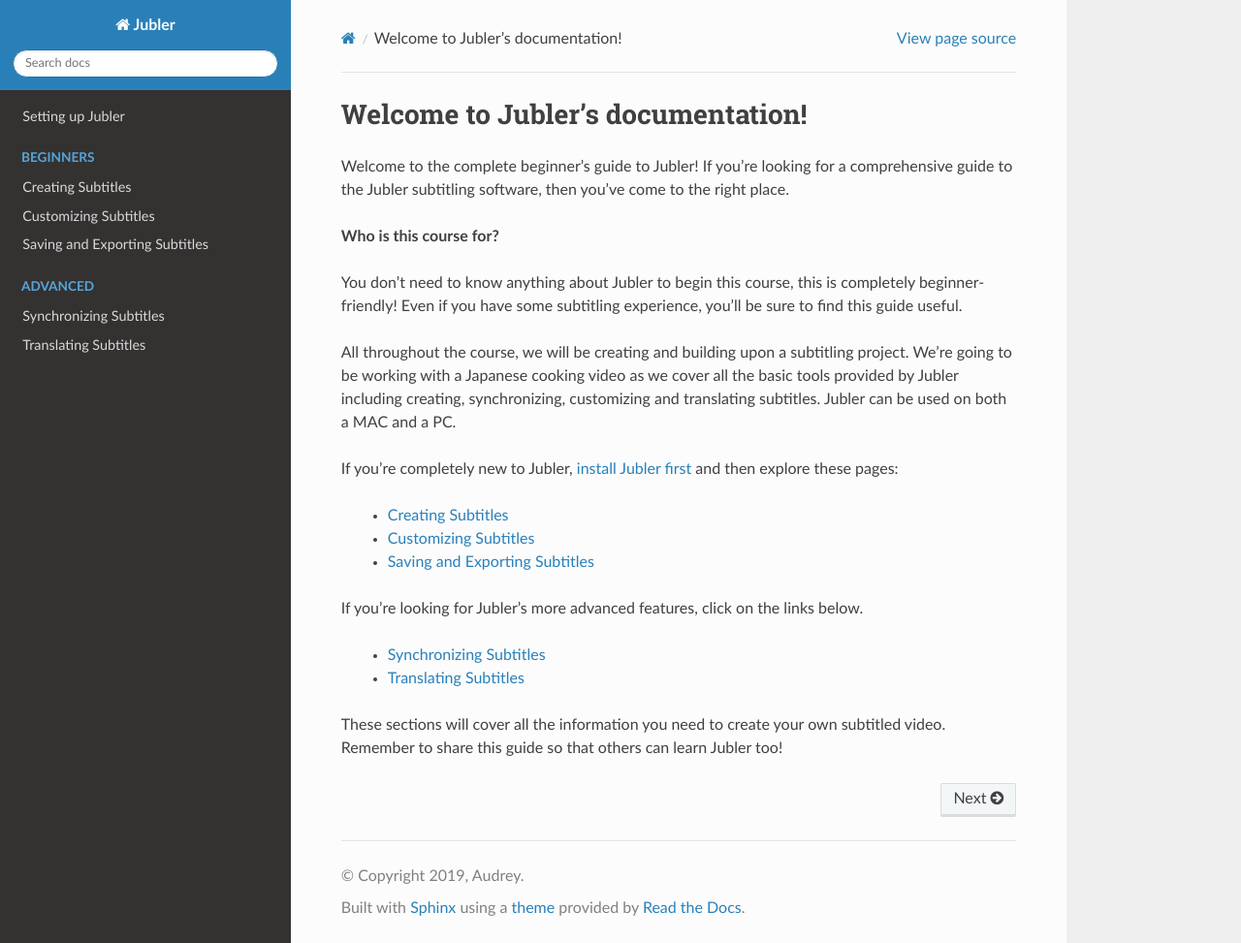
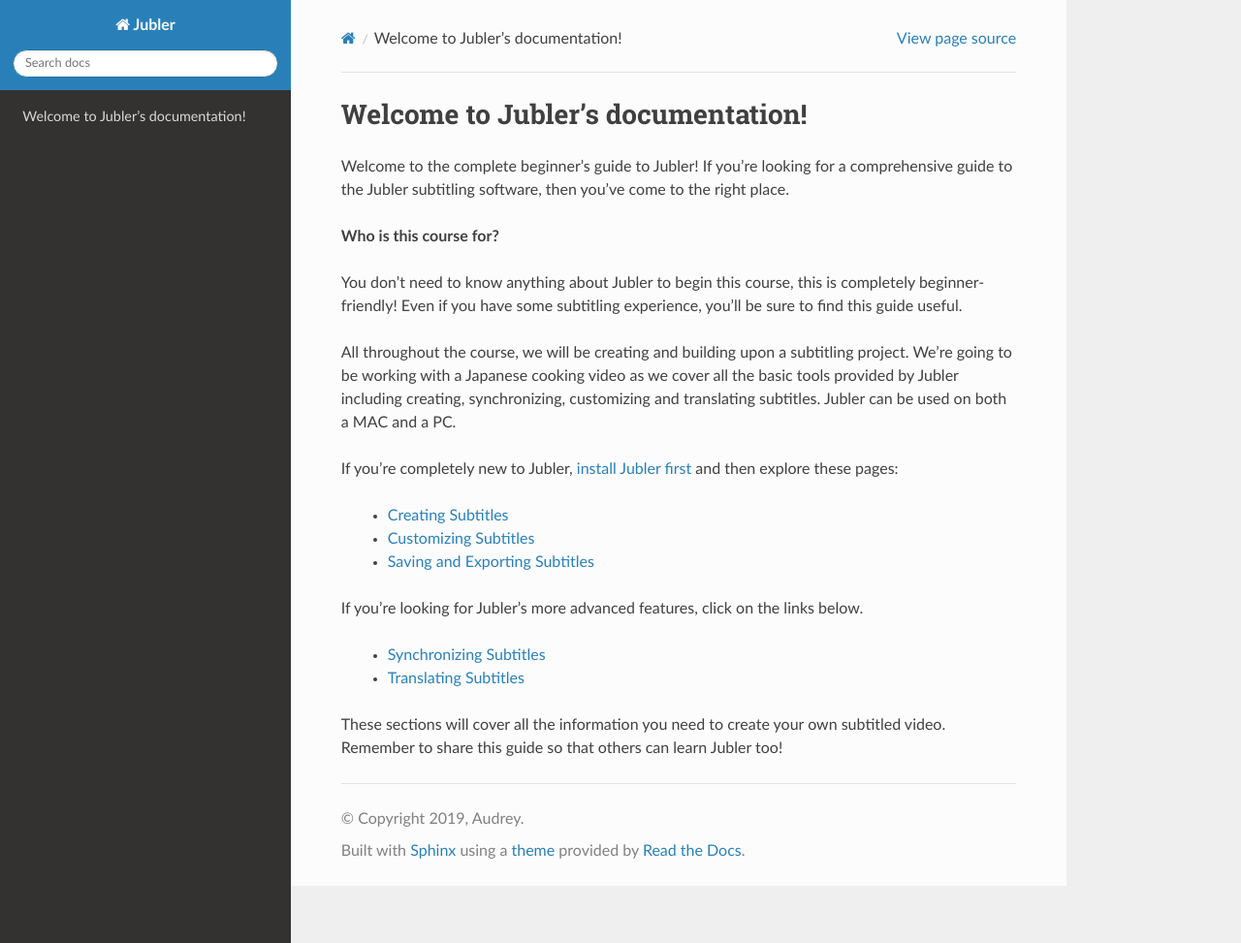
Before and after one commit to chinamengfeixiang/imakermaker, a Sphinx documentation site: the page built from docs/source/index.rst, in a window 1280 px wide and 973 px high. Shown: the whole window at 97% size. Built offline with Sphinx 7.4.7 and the Read the Docs theme 2.0.0, drawn with Linux system fonts in a browser that asks for light colours.

Commit message:
modify index.rst

```diff
--- a/docs/source/index.rst
+++ b/docs/source/index.rst
@@ -23,27 +23,3 @@
 
 These sections will cover all the information you need to create your own subtitled video.
 Remember to share this guide so that others can learn Jubler too!
-
-
-.. toctree::
-   :maxdepth: 2
-   :hidden:
-
-   beforeyoubegin
-
-.. toctree::
-   :maxdepth: 2
-   :hidden:
-   :caption: Beginners
-
-   creating
-   customizing
-   saving
-
-.. toctree::
-   :maxdepth: 2
-   :hidden:
-   :caption: Advanced
-
-   synchronizing
-   translating
```
